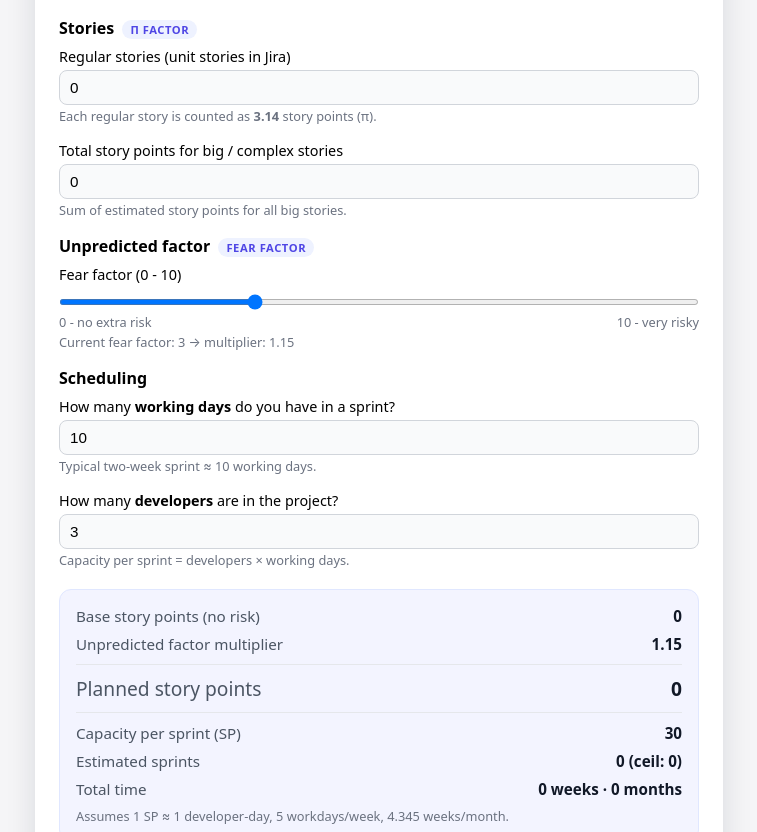
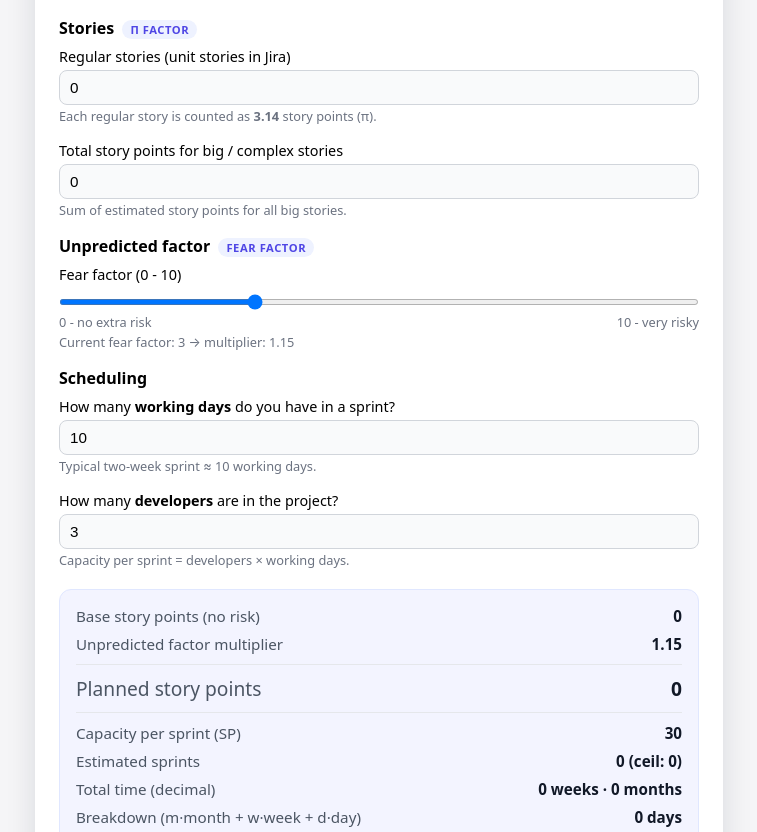
Before and after one commit to meni432/story-point-planner-joke, a plain HTML site: page index.html in a window 1280 px wide. Shown: the part 117-949 px from the top of the page, without its empty margins (261-1018 px from the left). Drawn offline with Linux system fonts and the light colour scheme.

Commit message:
Enhance time display and breakdown in Story Point Planner; improve clarity of results

```diff
--- a/index.html
+++ b/index.html
@@ -6,15 +6,8 @@
   <meta name="viewport" content="width=device-width, initial-scale=1" />
   <style>
     :root { font-family: system-ui, -apple-system, BlinkMacSystemFont, "Segoe UI", sans-serif; }
-    body {
-      margin: 0; padding: 0; background: #f5f5f7;
-      display: flex; justify-content: center; align-items: flex-start; min-height: 100vh;
-    }
-    .container {
-      margin: 32px 16px; max-width: 640px; width: 100%;
-      background: #ffffff; border-radius: 16px; box-shadow: 0 12px 30px rgba(15, 23, 42, 0.12);
-      padding: 24px 24px 32px;
-    }
+    body { margin: 0; padding: 0; background: #f5f5f7; display: flex; justify-content: center; align-items: flex-start; min-height: 100vh; }
+    .container { margin: 32px 16px; max-width: 640px; width: 100%; background: #ffffff; border-radius: 16px; box-shadow: 0 12px 30px rgba(15, 23, 42, 0.12); padding: 24px 24px 32px; }
     h1 { font-size: 1.6rem; margin: 0 0 4px; }
     .subtitle { font-size: 0.9rem; color: #6b7280; margin-bottom: 20px; }
     .section-title { font-size: 1rem; font-weight: 600; margin: 16px 0 8px; }
@@ -22,31 +15,19 @@
     label { display: block; font-size: 0.9rem; font-weight: 500; margin-bottom: 4px; }
     .hint { font-size: 0.8rem; color: #6b7280; margin-top: 2px; }
     input[type="number"], input[type="range"] {
-      width: 100%; box-sizing: border-box; padding: 8px 10px; border-radius: 8px;
-      border: 1px solid #d1d5db; font-size: 0.95rem; outline: none;
+      width: 100%; box-sizing: border-box; padding: 8px 10px; border-radius: 8px; border: 1px solid #d1d5db; font-size: 0.95rem; outline: none;
       transition: border-color 0.15s ease, box-shadow 0.15s ease; background-color: #f9fafb;
     }
-    input[type="number"]:focus, input[type="range"]:focus {
-      border-color: #6366f1; box-shadow: 0 0 0 1px rgba(99,102,241,0.35); background-color: #ffffff;
-    }
+    input[type="number"]:focus, input[type="range"]:focus { border-color: #6366f1; box-shadow: 0 0 0 1px rgba(99,102,241,0.35); background-color: #ffffff; }
     input[type="range"] { padding: 0; height: 6px; margin: 8px 0; }
     .fear-row { display: flex; justify-content: space-between; font-size: 0.8rem; color: #6b7280; }
-    .results-card {
-      margin-top: 20px; padding: 16px; border-radius: 12px; background: #f3f4ff; border: 1px solid #e0e7ff;
-    }
-    .result-line { display: flex; justify-content: space-between; margin-bottom: 8px; font-size: 0.95rem; }
+    .results-card { margin-top: 20px; padding: 16px; border-radius: 12px; background: #f3f4ff; border: 1px solid #e0e7ff; }
+    .result-line { display: flex; justify-content: space-between; margin-bottom: 8px; font-size: 0.95rem; gap: 12px; }
     .result-label { color: #4b5563; }
-    .result-value { font-weight: 600; color: #111827; }
+    .result-value { font-weight: 600; color: #111827; text-align: right; }
     .result-main { font-size: 1.2rem; margin-top: 4px; }
-    .formula {
-      margin-top: 20px; font-size: 0.8rem; color: #6b7280; line-height: 1.4;
-      background: #f9fafb; border-radius: 8px; padding: 10px 12px; border: 1px dashed #e5e7eb;
-    }
-    .badge {
-      display: inline-flex; align-items: center; padding: 2px 8px; border-radius: 999px;
-      font-size: 0.7rem; text-transform: uppercase; letter-spacing: 0.05em;
-      background: #eef2ff; color: #4f46e5; margin-left: 4px;
-    }
+    .formula { margin-top: 20px; font-size: 0.8rem; color: #6b7280; line-height: 1.4; background: #f9fafb; border-radius: 8px; padding: 10px 12px; border: 1px dashed #e5e7eb; }
+    .badge { display: inline-flex; align-items: center; padding: 2px 8px; border-radius: 999px; font-size: 0.7rem; text-transform: uppercase; letter-spacing: 0.05em; background: #eef2ff; color: #4f46e5; margin-left: 4px; }
     .muted { color: #6b7280; }
     @media (max-width: 480px) { .container { padding: 18px 16px 24px; } }
   </style>
@@ -130,10 +111,21 @@
         <span class="result-label">Estimated sprints</span>
         <span class="result-value" id="sprints">—</span>
       </div>
+
+      <!-- New: clearer time readouts -->
       <div class="result-line">
-        <span class="result-label">Total time</span>
+        <span class="result-label">Total time (decimal)</span>
         <span class="result-value" id="timeTotals">—</span>
       </div>
+      <div class="result-line">
+        <span class="result-label">Breakdown (m·month + w·week + d·day)</span>
+        <span class="result-value" id="timeBreakdown">—</span>
+      </div>
+      <div class="result-line">
+        <span class="result-label">Weeks-only</span>
+        <span class="result-value" id="timeWeeksOnly">—</span>
+      </div>
+
       <div class="hint muted">Assumes 1 SP ≈ 1 developer-day, 5 workdays/week, 4.345 weeks/month.</div>
     </div>
 
@@ -167,6 +159,43 @@
         return (d === 0 ? x.toString() : x.toFixed(d)).replace(/\.00$/, "");
       }
 
+      function plural(n, s) { return n + " " + s + (n === 1 ? "" : "s"); }
+
+      function breakdownFromWeeks(weeks) {
+        // Convert to working days first for stable rounding
+        var totalDays = weeks * WORK_DAYS_PER_WEEK;
+
+        // One month ≈ 4.345 weeks
+        var daysPerMonth = WEEKS_PER_MONTH * WORK_DAYS_PER_WEEK; // ≈ 21.725
+        var m = Math.floor(totalDays / daysPerMonth);
+        var remDays = totalDays - m * daysPerMonth;
+
+        var w = Math.floor(remDays / WORK_DAYS_PER_WEEK);
+        var d = Math.round(remDays - w * WORK_DAYS_PER_WEEK); // round days
+
+        // Normalize possible round-up to 5 days -> carry to week
+        if (d === WORK_DAYS_PER_WEEK) { d = 0; w += 1; }
+        // (w won't exceed 4 here because remDays < 21.725)
+
+        return { m: m, w: w, d: d };
+      }
+
+      function formatBreakdown(b) {
+        var parts = [];
+        if (b.m) parts.push(plural(b.m, "month"));
+        if (b.w) parts.push(plural(b.w, "week"));
+        if (b.d) parts.push(plural(b.d, "day"));
+        return parts.length ? parts.join(" + ") : "0 days";
+      }
+
+      function weeksOnlyString(weeks) {
+        var totalDays = weeks * WORK_DAYS_PER_WEEK;
+        var w = Math.floor(totalDays / WORK_DAYS_PER_WEEK);
+        var d = Math.round(totalDays - w * WORK_DAYS_PER_WEEK);
+        if (d === WORK_DAYS_PER_WEEK) { d = 0; w += 1; }
+        return d ? (plural(w, "week") + " + " + plural(d, "day")) : plural(w, "week");
+      }
+
       function calculate() {
         var regular = toNumber(document.getElementById("regularStories").value);
         var bigSP = toNumber(document.getElementById("bigStoryPoints").value);
@@ -180,7 +209,7 @@
         // Fear multiplier
         var multiplier = 1 + 0.05 * fear;
 
-        // Planned story points (assume 1 SP ≈ 1 dev-day of effort)
+        // Planned story points (assume 1 SP ≈ 1 dev-day)
         var plannedPoints = basePoints * multiplier;
 
         // Capacity per sprint
@@ -206,17 +235,28 @@
           : "—";
         document.getElementById("sprints").textContent = sprintsText;
 
+        // Decimal/approx line
         var timeText = (isFinite(weeks) && isFinite(months))
-          ? (fmt(weeks, 2) + " weeks  ·  " + fmt(months, 2) + " months")
+          ? (fmt(weeks, 2) + " weeks · " + fmt(months, 2) + " months")
           : "—";
         document.getElementById("timeTotals").textContent = timeText;
+
+        // Breakdown lines
+        if (isFinite(weeks)) {
+          var b = breakdownFromWeeks(weeks);
+          document.getElementById("timeBreakdown").textContent =
+            formatBreakdown(b); // "1 month + 4 weeks" or "4 weeks", etc.
+          document.getElementById("timeWeeksOnly").textContent =
+            weeksOnlyString(weeks); // "8 weeks" or "8 weeks + 2 days"
+        } else {
+          document.getElementById("timeBreakdown").textContent = "—";
+          document.getElementById("timeWeeksOnly").textContent = "—";
+        }
       }
 
-      // Listeners
       ["regularStories","bigStoryPoints","fearFactor","sprintDays","developers"]
         .forEach(function(id){ document.getElementById(id).addEventListener("input", calculate); });
 
-      // Initial calc
       calculate();
     })();
   </script>
```
